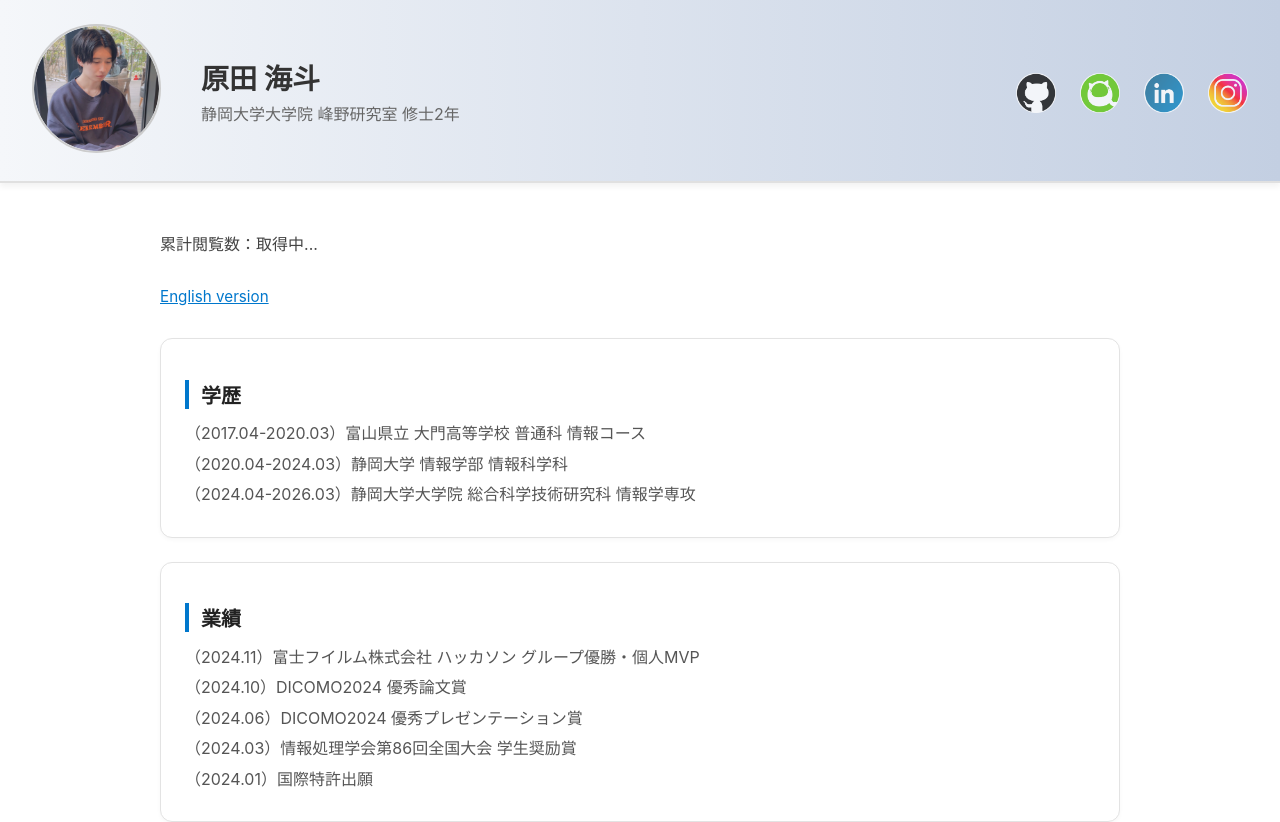
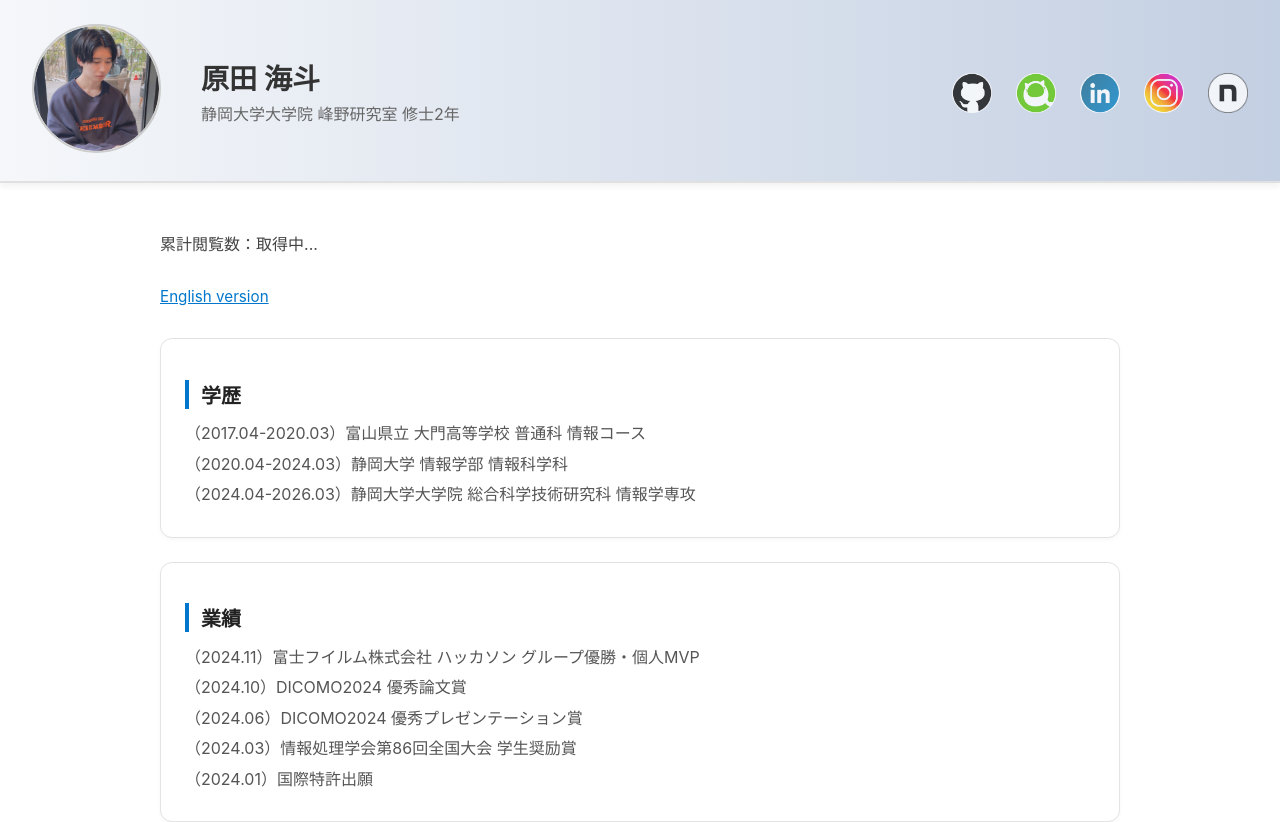
Before and after one commit to haradakaito/aws-mypage, a React (Create React App) app in the folder web/: page /jp in a window 1280 px wide. Shown: the top 822 px of the page. Built offline with nearby package versions, Linux system fonts and the light colour scheme; no server answers.

Commit message:
[add] noteのアイコンを追加

```diff
--- a/web/src/components/Header.tsx
+++ b/web/src/components/Header.tsx
@@ -30,6 +30,9 @@ const Header = ({ lang }: HeaderProps) => {
             <a href="https://www.instagram.com/muumin_burger/" target="_blank" rel="noopener noreferrer">
                 <img src="/assets/instagram.png" alt="Instagram" width="24" height="24" />
             </a>
+            <a href="https://note.com/maronist" target="_blank" rel="noopener noreferrer">
+                <img src="/assets/note.png" alt="Note" width="24" height="24" />
+            </a>
             </div>
         </header>
     );
```
Also changed, not shown: web/public/assets/note.png (added).
